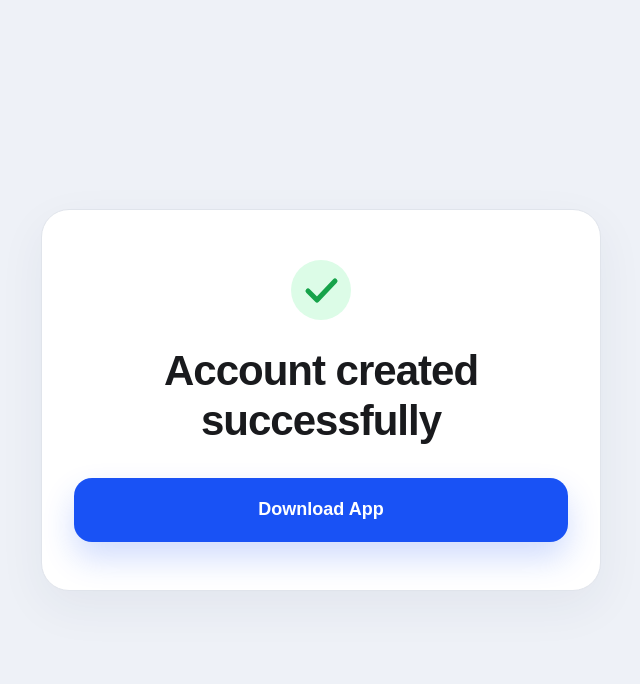
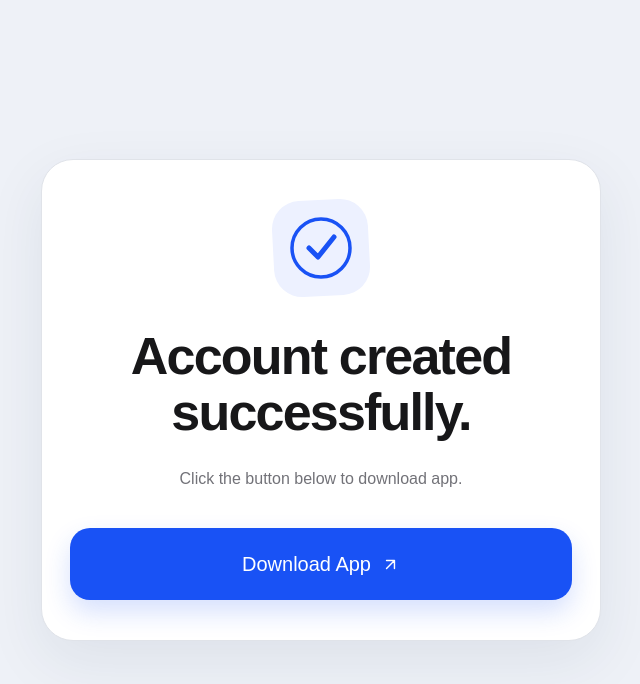
Before and after one commit to kkmichaellll-cmd/my-new-website, a plain HTML site: page success.html in a window 1280 px wide. Shown: the whole page, without its empty margins (319-959 px from the left). Drawn offline with Linux system fonts and the light colour scheme.

Commit message:
Refactor success page styles and content
Updated styles for success page, including padding, colors, and button dimensions. Modified SVG sizes and success message layout.

```diff
--- a/success.html
+++ b/success.html
@@ -10,19 +10,15 @@
       box-sizing: border-box;
     }
 
-    html {
-      min-height: 100%;
-    }
-
     body {
       margin: 0;
       min-height: 100vh;
       min-height: 100svh;
       display: grid;
       place-items: center;
-      padding: 24px;
+      padding: 24px 16px;
       background: #eef1f7;
-      color: #191a1d;
+      color: #171719;
       font-family: Arial, Helvetica, sans-serif;
       -webkit-font-smoothing: antialiased;
     }
@@ -30,58 +26,71 @@
     .success-card {
       width: 100%;
       max-width: 560px;
-      padding: 48px 32px;
+      padding: 40px 28px;
       background: #ffffff;
-      border: 1px solid #e0e4eb;
-      border-radius: 28px;
-      box-shadow: 0 16px 48px rgba(30, 45, 80, 0.06);
+      border: 1px solid #e0e3e9;
+      border-radius: 32px;
+      box-shadow: 0 20px 60px rgba(30, 45, 80, 0.08);
       text-align: center;
     }
 
     .success-icon {
-      display: flex;
-      justify-content: center;
-      margin-bottom: 24px;
+      display: grid;
+      place-items: center;
+      width: 96px;
+      height: 96px;
+      margin: 0 auto 32px;
+      border-radius: 28px;
+      background: #edf1ff;
+      transform: rotate(-3deg);
     }
 
     .success-icon svg {
       display: block;
-      width: 64px;
-      height: 64px;
+      width: 72px;
+      height: 72px;
+      transform: rotate(3deg);
     }
 
     .success-card h1 {
       margin: 0;
-      font-size: clamp(24px, 5.5vw, 42px);
+      font-size: clamp(32px, 7.8vw, 52px);
       font-weight: 800;
-      line-height: 1.18;
-      letter-spacing: -1px;
+      line-height: 1.08;
+      letter-spacing: -1.8px;
+    }
+
+    .success-description {
+      max-width: 460px;
+      margin: 26px auto 0;
+      color: #727278;
+      font-size: 16px;
+      font-weight: 400;
+      line-height: 1.65;
     }
 
     .continue-button {
       display: flex;
       align-items: center;
       justify-content: center;
+      gap: 10px;
       width: 100%;
-      min-height: 64px;
-      margin-top: 32px;
-      padding: 18px 24px;
-      border-radius: 18px;
+      min-height: 72px;
+      margin-top: 36px;
+      padding: 20px 24px;
+      border-radius: 20px;
       background: #1952f5;
       color: #ffffff;
-      font-size: 18px;
-      font-weight: 700;
+      font-size: 20px;
+      font-weight: 400;
       line-height: 1.4;
       text-decoration: none;
-      box-shadow: 0 16px 32px rgba(25, 82, 245, 0.2);
-      transition:
-        background-color 0.2s ease,
-        transform 0.2s ease;
+      box-shadow: 0 12px 26px rgba(25, 82, 245, 0.18);
+      transition: background-color 0.2s ease;
     }
 
     .continue-button:hover {
       background: #1244d9;
-      transform: translateY(-2px);
     }
 
     .continue-button:focus-visible {
@@ -89,19 +98,44 @@
       outline-offset: 5px;
     }
 
+    .continue-button svg {
+      width: 19px;
+      height: 19px;
+      flex-shrink: 0;
+    }
+
     @media (max-width: 480px) {
-      body {
-        padding: 16px;
+      .success-card {
+        padding: 36px 22px;
+        border-radius: 28px;
       }
 
-      .success-card {
-        padding: 36px 20px;
-        border-radius: 24px;
+      .success-icon {
+        width: 84px;
+        height: 84px;
+        border-radius: 25px;
+        margin-bottom: 28px;
+      }
+
+      .success-icon svg {
+        width: 64px;
+        height: 64px;
+      }
+
+      .success-card h1 {
+        letter-spacing: -1.3px;
+      }
+
+      .success-description {
+        font-size: 14px;
+        margin-top: 24px;
       }
 
       .continue-button {
-        min-height: 60px;
-        border-radius: 16px;
+        min-height: 64px;
+        margin-top: 30px;
+        border-radius: 18px;
+        font-size: 18px;
       }
     }
 
@@ -115,18 +149,19 @@
 
 <body>
   <main class="success-card" aria-labelledby="success-title">
+
     <div class="success-icon" aria-hidden="true">
-      <svg viewBox="0 0 64 64" fill="none">
+      <svg viewBox="0 0 72 72" fill="none">
         <circle
-          cx="32"
-          cy="32"
-          r="30"
-          fill="#DCFCE7"
+          cx="36"
+          cy="36"
+          r="29"
+          stroke="#1952F5"
+          stroke-width="3.5"
         />
-
         <path
-          d="M19 33L28 42L46 23"
-          stroke="#16A34A"
+          d="M24 36L33 45L49 25"
+          stroke="#1952F5"
           stroke-width="5"
           stroke-linecap="round"
           stroke-linejoin="round"
@@ -135,16 +170,32 @@
     </div>
 
     <h1 id="success-title">
-      Account created successfully
+      Account created<br>
+      successfully.
     </h1>
 
-    <!-- Replace the placeholder URL with your destination URL -->
+    <p class="success-description">
+      Click the button below to download app.
+    </p>
+
+    <!-- Replace this URL with your destination link. -->
     <a
       class="continue-button"
-      href="https://example.com/login"
+      href="https://links.opendoor.com/5E2_f"
     >
       Download App
+
+      <svg viewBox="0 0 24 24" fill="none" aria-hidden="true">
+        <path
+          d="M7 17L17 7M7 7H17V17"
+          stroke="currentColor"
+          stroke-width="1.8"
+          stroke-linecap="round"
+          stroke-linejoin="round"
+        />
+      </svg>
     </a>
+
   </main>
 </body>
 </html>
```
